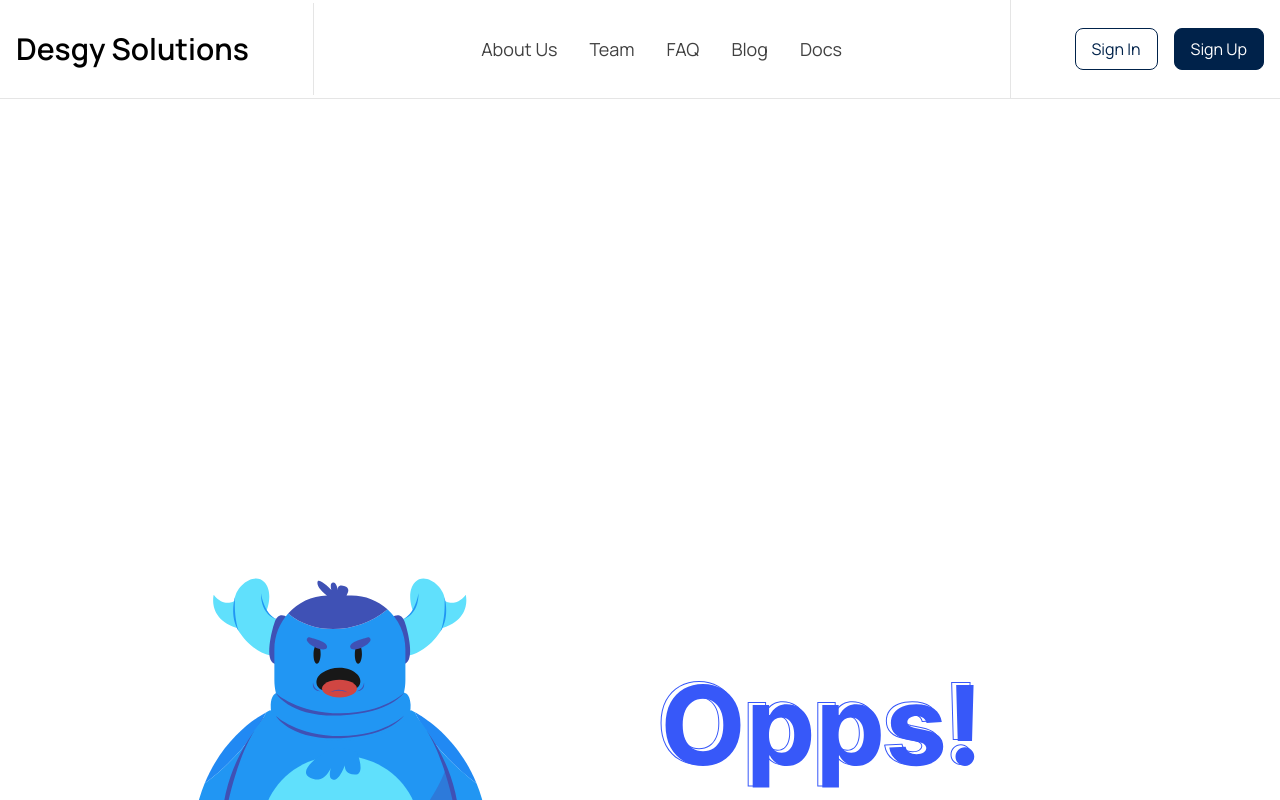
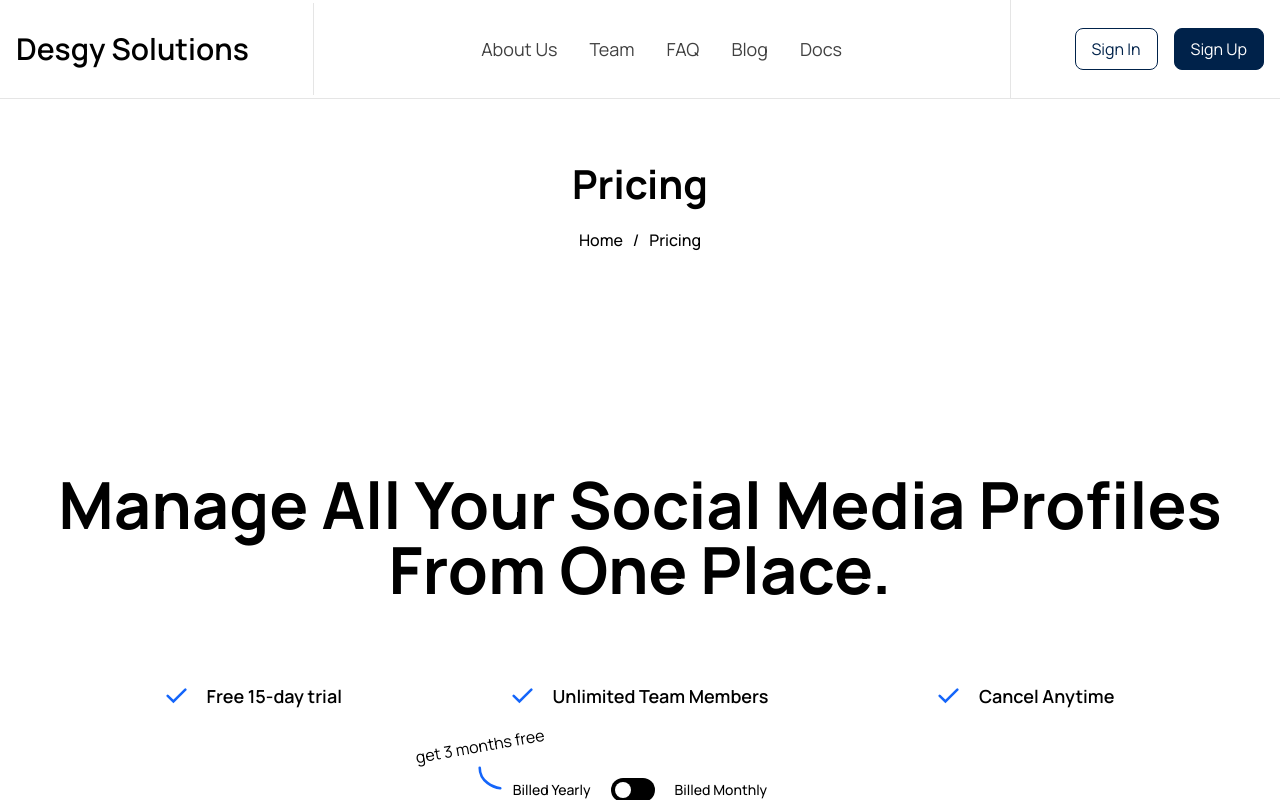
Before and after one commit to Thyon3/ThySolutions, a Next.js app: page /pricing in a window 1280 px wide. Before the commit this address had no page. Shown: the top 800 px of the page. Built offline with nearby package versions, Linux system fonts and the light colour scheme.

Commit message:
feat: add pricing page

```diff
--- /dev/null
+++ b/src/app/(site)/pricing/page.tsx
@@ -0,0 +1,20 @@
+import Breadcrumb from '@/app/components/Common/Breadcrumb'
+import Pricing from '@/app/components/Home/Manage' // Using existing Manage component which seems to be pricing
+import { Metadata } from 'next'
+
+export const metadata: Metadata = {
+    title: 'Pricing | Desgy Solutions',
+}
+
+const PricingPage = () => {
+    return (
+        <>
+            <Breadcrumb pageName='Pricing' />
+            <div className='py-20'>
+                <Pricing />
+            </div>
+        </>
+    )
+}
+
+export default PricingPage
```
